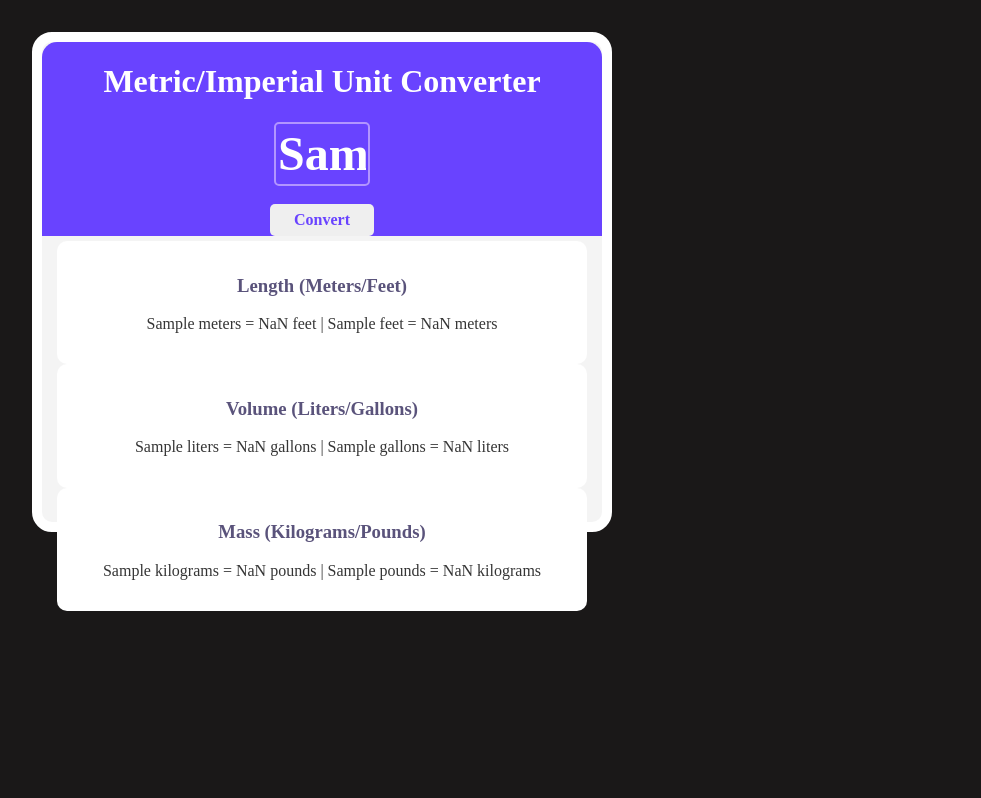
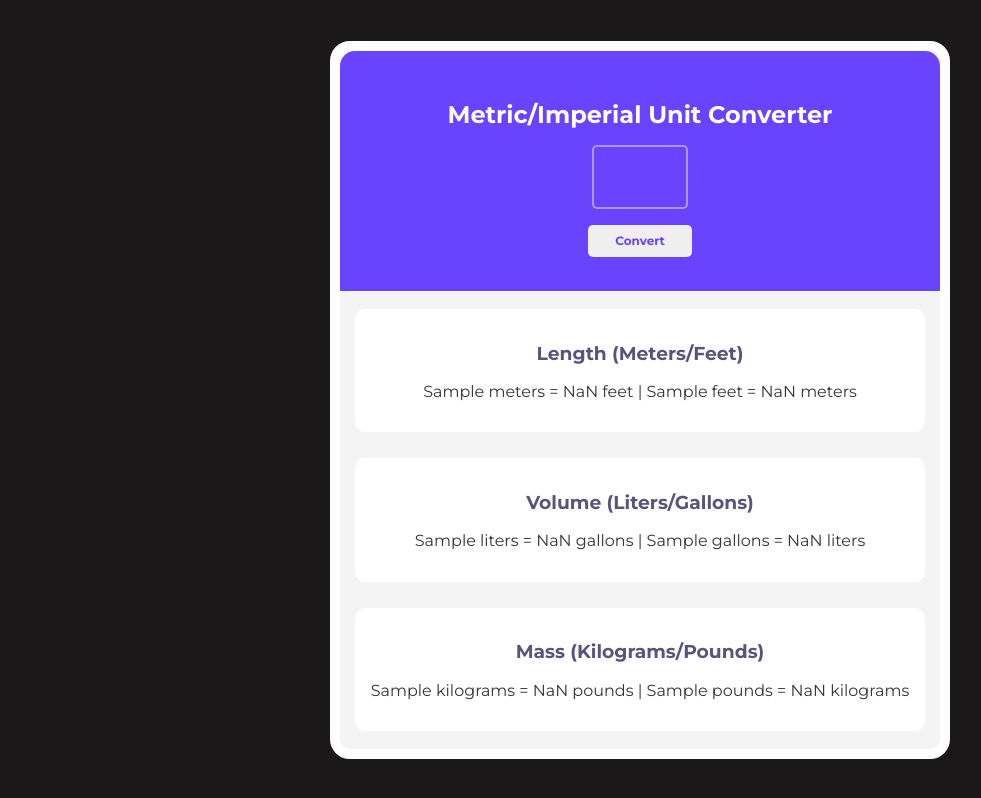
Before and after one commit to MattyGrant/Unit_Converter, a plain HTML site: page index.html in a window 1280 px wide. Both pictures are taken after typing "Sample" into the empty fields and a click on the button "Convert". Shown: the whole page, without its empty margins (0-981 px from the left). Drawn offline with nearby package versions, Linux system fonts and the light colour scheme.

Commit message:
code refactoring

```diff
--- a/index.css
+++ b/index.css
@@ -1,5 +1,7 @@
 body {
-    margin: auto;
+    display: flex;
+    font-family: 'Montserrat', sans-serif;
+    margin: 0 auto;
     color: black;
     background-color: #1A1818;
 }
@@ -9,44 +11,44 @@ h3 {
 p{
     color: #353535;
 }
+
 #container {
-    display: flex;
-    flex-direction: column;
-    text-align: center;
-    align-content: center;
     background-color: #F4F4F4;
-    margin: 2rem;
-    max-height: 60%;
-    width: 35rem;
+    justify-content: center;
+    margin: auto;
+    width: 75%;
     border: 10px solid white;
     border-radius: 20px;
 }
 #unit-index {
-    display: flex;
-    flex-direction: column;
+    font-size: .75em;
     justify-content: center;
     align-items: center;
+    height: 15rem;
     background-color: #6943FF;
-    height: 15rem;
     color: white;
-    font-weight: bold;
     border-radius: 15px 15px 0 0;
 }
 #unit-value{
-    display: flex;
+    display: inline-flex;
     width: 6rem;
     height: 4rem;
+    font-size: 3rem;
     flex-direction: column;
     justify-content: center;
     align-content: center;
     text-align: center;
-    font-size: 3rem;
-    font-weight: bold;
     color: white;
     background-color: #6943FF;
     border: 2px solid #B295FF;
     border-radius: 5px;
-
+    margin-bottom: 1rem;
+}
+#result-body{
+    justify-content: space-around;
+    text-align: center;
+    margin: 5px 15px;
+    height: 28rem;
 }
 #convert-btn{
     width: 6.5rem;
@@ -55,31 +57,45 @@ p{
     align-content: center;
     border-radius: 5px;
     border-style: none;
-    font-weight: bold;
     color: #6943FF
 }
-#result-body{
+
+/* shared styles */
+#container,
+#unit-index,
+#result-body {
     display: flex;
     flex-direction: column;
-    justify-content: space-around;
-    text-align: center;
-    align-content: center;
-    margin: 5px 15px;
-    height: 28rem;
 }
-#length-div {
-    background-color: white;
-    padding: 15px;
-    border-radius: 10px;
 
+#unit-index,
+#unit-value,
+#convert-btn {
+    font-weight: bold;
 }
-#volume-div{
-    background-color: white;
-    padding: 15px;
-    border-radius: 10px;
-}
+
+#length-div,
+#volume-div,
 #mass-div {
     background-color: white;
     padding: 15px;
     border-radius: 10px;
 }
+
+/* media Queries */
+
+@media (max-width: 550px){
+    #container{
+        max-width: 350px;
+    }
+    #unit-index {
+        font-size: .55em;
+    }
+
+}
+
+@media (min-width: 551px){
+    #container {
+        max-width: 600px;
+    }
+}
--- a/index.html
+++ b/index.html
@@ -5,26 +5,32 @@
 			href="https://cdnjs.cloudflare.com/ajax/libs/normalize/8.0.1/normalize.css" />
 
 		<link rel="stylesheet" href="index.css" />
+
+		<link rel="preconnect" href="https://fonts.googleapis.com" />
+		<link rel="preconnect" href="https://fonts.gstatic.com" crossorigin />
+		<link
+			href="https://fonts.googleapis.com/css2?family=Montserrat:wght@300;400;500;700&display=swap"
+			rel="stylesheet" />
 	</head>
 	<body>
 		<div id="container">
 			<div id="unit-index">
 				<h1>Metric/Imperial Unit Converter</h1>
-				<input type="text" id="unit-value" /> <br />
+				<input type="text" id="unit-value" />
 				<button id="convert-btn">Convert</button>
 			</div>
 			<div id="result-body">
-				<div id="length-div">
+				<div id="length-div" class="result">
 					<h3 id="length-header">Length (Meters/Feet)</h3>
 					<p id="length-el"></p>
 				</div>
 
-				<div id="volume-div">
+				<div id="volume-div" class="result">
 					<h3 id="volume-header">Volume (Liters/Gallons)</h3>
 					<p id="volume-el"></p>
 				</div>
 
-				<div id="mass-div">
+				<div id="mass-div" class="result">
 					<h3 id="mass-header">Mass (Kilograms/Pounds)</h3>
 					<p id="mass-el"></p>
 				</div>
--- a/index.js
+++ b/index.js
@@ -4,25 +4,33 @@
 1 kilogram = 2.204 pound
 */
 
-const inputEl = document.getElementById('unit-value')
-const btn = document.getElementById('convert-btn')
-const volumeEl = document.getElementById('volume-el')
-const lengthEl = document.getElementById('length-el')
-const massEl = document.getElementById('mass-el')
+const inputEl = document.getElementById('unit-value');
+const btn = document.getElementById('convert-btn');
+const volumeEl = document.getElementById('volume-el');
+const lengthEl = document.getElementById('length-el');
+const massEl = document.getElementById('mass-el');
 
 function displayCalc() {
-    let value = inputEl.value;
-    let metLength = value * 3.281
-    let impLength = value / 3.281
-    let metVolume = value * .264
-    let impVolume = value / .264
-    let metMass = value * 2.204
-    let impMass = value / 2.204
-    lengthEl.textContent = `${value} meters = ${metLength.toFixed(3)} feet | ${value} feet = ${impLength.toFixed(3)} meters`
-    volumeEl.textContent = `${value} liters = ${metVolume.toFixed(3)} gallons | ${value} gallons = ${impVolume.toFixed(3)} liters`
-    massEl.textContent = `${value} kilograms = ${metMass.toFixed(3)} pounds | ${value} pounds = ${impMass.toFixed(3)} kilograms`
+	let value = inputEl.value;
+	let metLength = value * 3.281;
+	let impLength = value / 3.281;
+	let metVolume = value * 0.264;
+	let impVolume = value / 0.264;
+	let metMass = value * 2.204;
+	let impMass = value / 2.204;
+	lengthEl.textContent = `${value} meters = ${metLength.toFixed(
+		3,
+	)} feet | ${value} feet = ${impLength.toFixed(3)} meters`;
+	volumeEl.textContent = `${value} liters = ${metVolume.toFixed(
+		3,
+	)} gallons | ${value} gallons = ${impVolume.toFixed(3)} liters`;
+	massEl.textContent = `${value} kilograms = ${metMass.toFixed(
+		3,
+	)} pounds | ${value} pounds = ${impMass.toFixed(3)} kilograms`;
 }
-// When user click convert, generate:
-btn.addEventListener ('click', () => {
-    displayCalc()
-})
+
+// When user clicks convert, generate:
+btn.addEventListener('click', () => {
+	displayCalc();
+	inputEl.value = '';
+});
```
